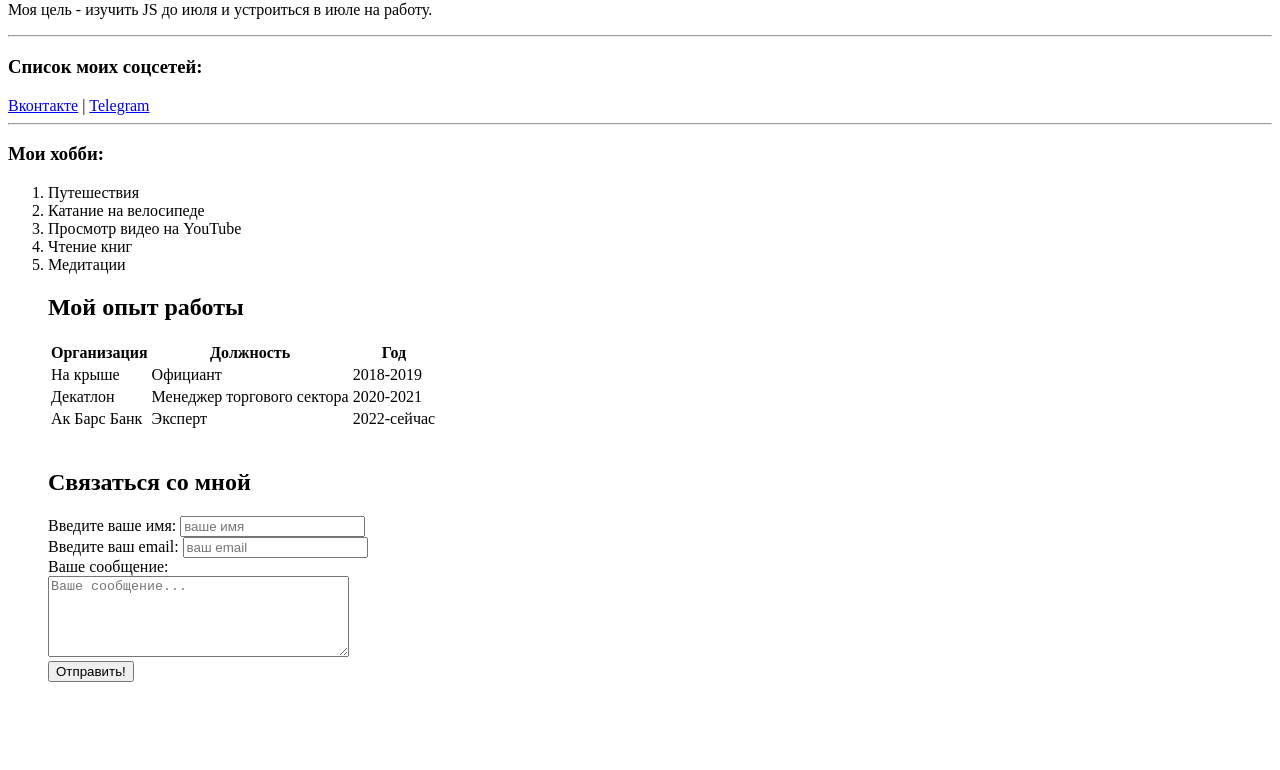
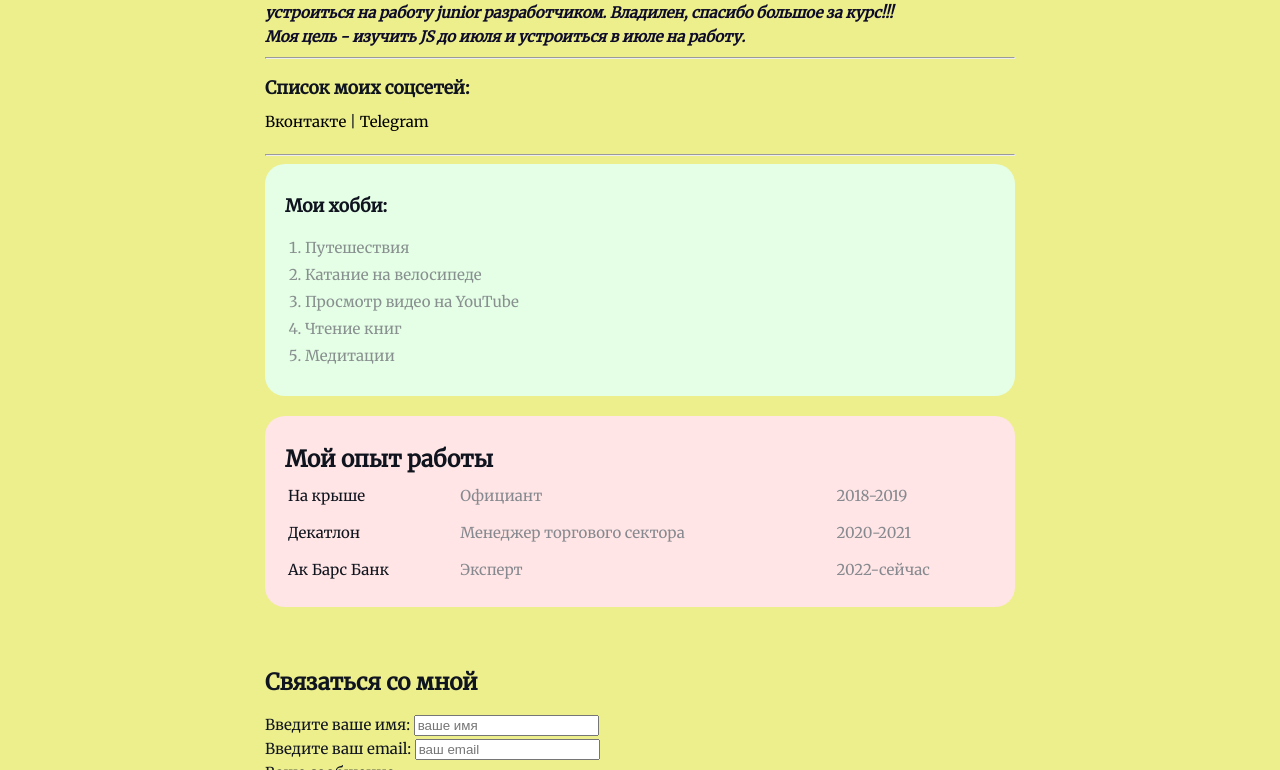
Before and after one commit to blackst1ne/resume, a plain HTML site: page practica_5.html in a window 1280 px wide. Shown: the part 491-1261 px from the top of the page. Before the commit the page ends 1189 px from the top, so only its background shows below. Drawn offline with Linux system fonts and the light colour scheme.

Commit message:
Add styles

```diff
--- a/practica_5.html
+++ b/practica_5.html
@@ -5,12 +5,18 @@
     <meta http-equiv="X-UA-Compatible" content="IE=edge">
     <meta name="viewport" content="width=device-width, initial-scale=1.0">
     <title>Document</title>
+    <link rel="stylesheet" href="styles.css">
 </head>
 <body>
 
+    <div class="container">
+
+        <div class="info">
+
             <h2>Резюме</h2>
-    <img src="avatar.jpg" width="250" alt="Бостриков Егор">
+            <img src="avatar.jpg"  alt="Бостриков Егор" class="avatar">
 
+            <div class="info-text">
                 <h1> Бостриков Егор </h1>
 
                 <p>Я начал учить курс по <strong> Html </strong> и <strong> Css </strong> от Владилена Минина. Дальше планирую изучать JavaScript и устроиться на работу junior разработчиком. <strong><em> Владилен, спасибо большое за курс!!!</em></strong></p>
@@ -29,28 +35,33 @@
                 <a href="https://t.me/blackst0ne1" target="_blanck" >Telegram</a>
                 <!-- атрибут target для того чтобы ссылка открывалась в новой вкладке-->
                 <!-- специальное значение "_blanck" указывает браузеру что ссылка открывается в новой вкладке-->
+            </div>
+        </div>
 
             <hr>
 
+        <div class="card bg-green">
             <h3>Мои хобби:</h3>
-        <ol>
+            <ol class="list">
                 <li>Путешествия</li>
                 <li>Катание на велосипеде</li>
                 <li>Просмотр видео на YouTube</li>
                 <li>Чтение книг</li>
                 <li>Медитации</li>
-        </щl>
+            </ol>
+        </div>
 
+        <div class="card bg-yellow">
             <h2>Мой опыт работы</h2>
 
-    <table>
-        <thead>
+            <table class="table">
+                <!-- <thead>
                     <tr>
                         <th>Организация</th>
                         <th>Должность</th>
                         <th>Год</th>
                     </tr>
-        </thead>
+                </thead> -->
                 <tbody>
                     <tr>
                         <td>На крыше</td>
@@ -69,6 +80,7 @@
                     </tr>
                 </tbody>
             </table>
+        </div>
         <br>
 
 
@@ -91,8 +103,8 @@
             <textarea id="message" cols="35" rows="5" placeholder="Ваше сообщение..."></textarea>
         </div>
 
-    <button type="submit">Отправить!</button>
+        <button class="btn" type="submit">Отправить!</button>
     </form>
-
+    </div>
 </body>
 </html>
--- /dev/null
+++ b/styles.css
@@ -0,0 +1,109 @@
+@import url('https://fonts.googleapis.com/css2?family=Merriweather&display=swap');
+
+body {
+    font-family: 'Merriweather', sans-serif;
+    font-size: 15px;
+    font-weight: normal;
+    line-height: 1.6em;
+    background: #edef8d;
+    color: #0f141e;
+}
+
+a {
+    color: #000;
+    text-decoration: none;
+}
+
+a:hover {
+    text-decoration: underline;
+}
+
+a:active{
+    color: blue;
+}
+
+a:visited {
+    color: grey;
+}
+
+.container {
+    max-width: 750px;
+    margin: auto;
+    padding-top: 20px;
+}
+
+.avatar {
+    width: 250px;
+    border-radius: 28px;
+    box-shadow: 4px 4px 14px rgba(0, 0, 0, 0.25);
+}
+
+.info {
+    margin-bottom: 20px;
+}
+
+.info-text p {
+   font-style: italic;
+   font-weight: bold;
+   color: #0e0c29;
+   margin: 0;
+}
+
+.info-text h3 {
+    margin-bottom: 10px;
+}
+
+.card {
+
+    border-radius: 20px;
+    padding: 13px 20px;
+    margin-bottom: 20px;
+    /* хорошая практика использовать margin-bottom */
+}
+
+.card h2 {
+    margin-bottom: 10px;
+}
+
+.bg-yellow {
+    background: #ffe5e5;
+}
+
+.bg-green {
+    background: #e5ffe7;
+}
+
+.btn {
+    background: #111;
+    padding: 15px 20px;
+    color: #fff;
+    border: none;
+    font-family: inherit;
+    cursor: pointer;
+}
+
+.btn:hover {
+    opacity: 0.8;
+}
+
+.list {
+    padding: 0 20px;
+}
+
+.list li {
+    color: #88908f;
+    margin-bottom: 3px;
+}
+
+.table {
+    width: 100%;
+}
+
+.table td {
+    padding-bottom: 10px;
+}
+
+.table td:nth-child(2),
+.table td:nth-child(3) {
+    color: #86898f;
+}
```
Lines whose indentation alone changed are shown as unchanged.
